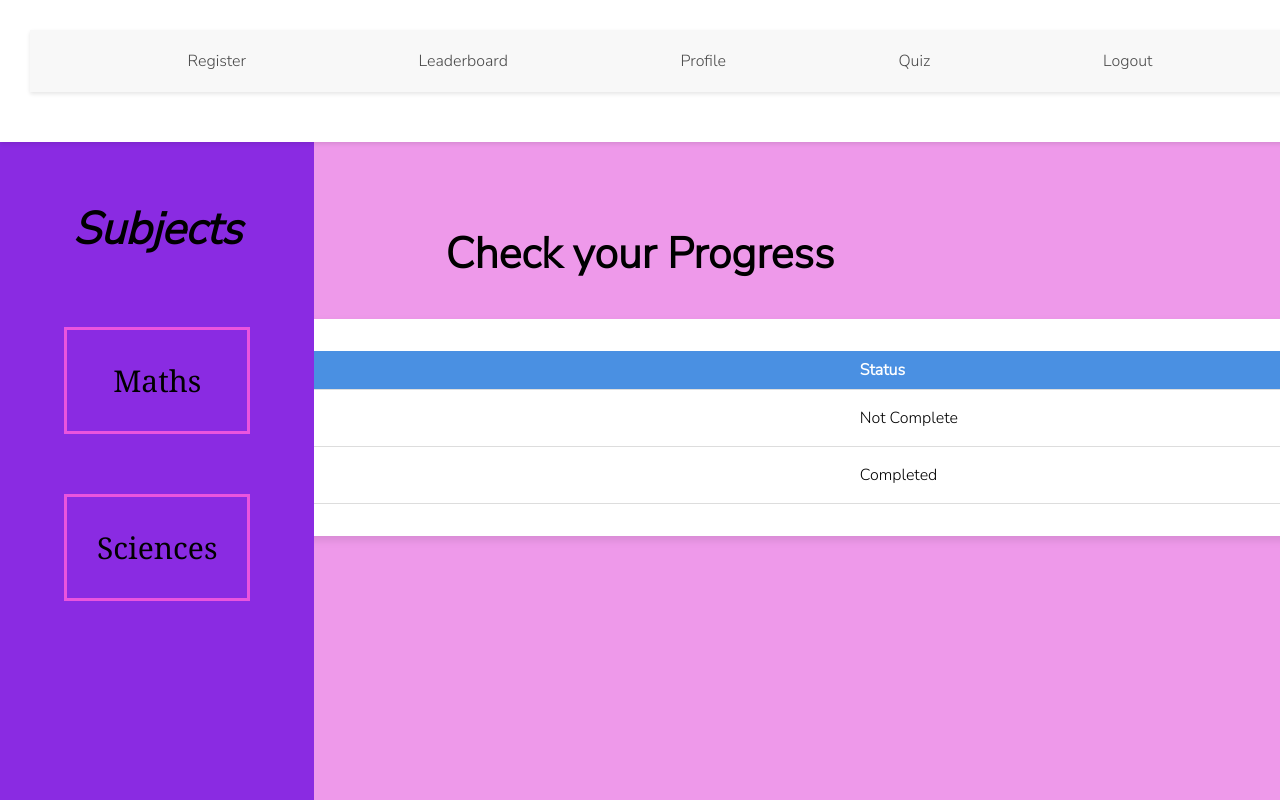
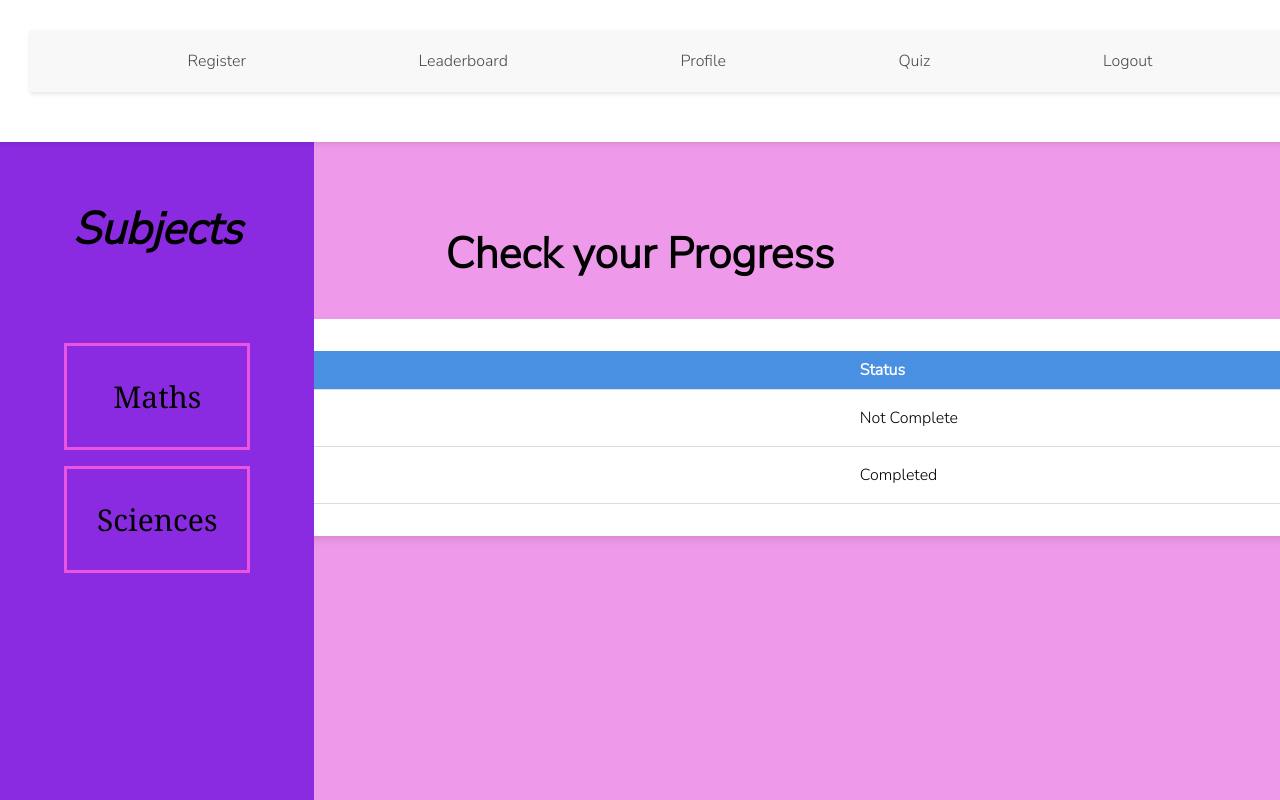
Before and after one commit to J-arv1s/RevisionAppClient, a React (Vite) app: page /student in a window 1280 px wide. Shown: the top 800 px of the page. Built offline with nearby package versions, Linux system fonts and the light colour scheme; a web font is replaced by a local one.

Commit message:
fix dropdown menu

```diff
--- a/src/pages1/index.css
+++ b/src/pages1/index.css
@@ -9,8 +9,7 @@ body {
 .move {
     display: flex;
     flex-direction: row;
-
- gap:5em;
+    gap:5em;
 }
 
 .quiz {
@@ -39,6 +38,7 @@ body {
     height: 100%;
    /* width: 160px; /* Set the width of the sidebar */
     position: fixed;
+    gap:1em;
 }
 
 .subjects h1 {
@@ -51,7 +51,7 @@ h2 {
     margin-top: 3em;
     font-size: 43px;
 }
-
+/*
 .nav {
     display: flex;
     justify-content: center;
@@ -71,6 +71,7 @@ h2 {
 .nav a:hover {
     color:rgb(115, 18, 128);
 }
+*/
 
 #middle {
     display: flex;
@@ -89,11 +90,20 @@ h2 {
     margin-left: 20em;
 }
 
+.quiz button {
+   background-color: #c768ec;
+   border-radius: 7px;
+   cursor: pointer;
+}
+
+.quiz button:hover {
+    background-color: blueviolet;
+}
+
 #middle form {
     display:flex;
     flex-direction: column;
     gap:1em;
-
 }
 
 #middle form input[type="text"] {
@@ -123,19 +133,9 @@ h2 {
 .subjects {
     display: flex;
     flex-direction: column;
-
 }
 
-.buttons {
-    display: flex;
-    align-items: center;
-    flex-direction: column;
-    font-size: 30px;
-    font-family: Georgia, 'Times New Roman', Times, serif;
-    display: inline-block;
-}
-.buttons1 {
-    display: flex;
+.buttons, .buttons1 {
     align-items: center;
     flex-direction: column;
     font-size: 30px;
@@ -184,7 +184,6 @@ h2 {
     margin-top: 0;
 }
 
-
 .buttons1-content {
     display: none;
     text-decoration: none;
@@ -205,12 +204,16 @@ h2 {
     border: solid 3px rgb(235, 84, 222);
     padding: 1em 1.5em 1em 1.5em;
     cursor: pointer;
+    margin-bottom: 0;
 }
 
 #sciencesBtn {
     border: solid 3px rgb(235, 84, 222);
+
     padding: 1em;
     cursor: pointer;
+    margin-top: 0;
+    margin-bottom: 0;
 }
 
 #mathsBtn:hover ,#sciencesBtn:hover {
```
